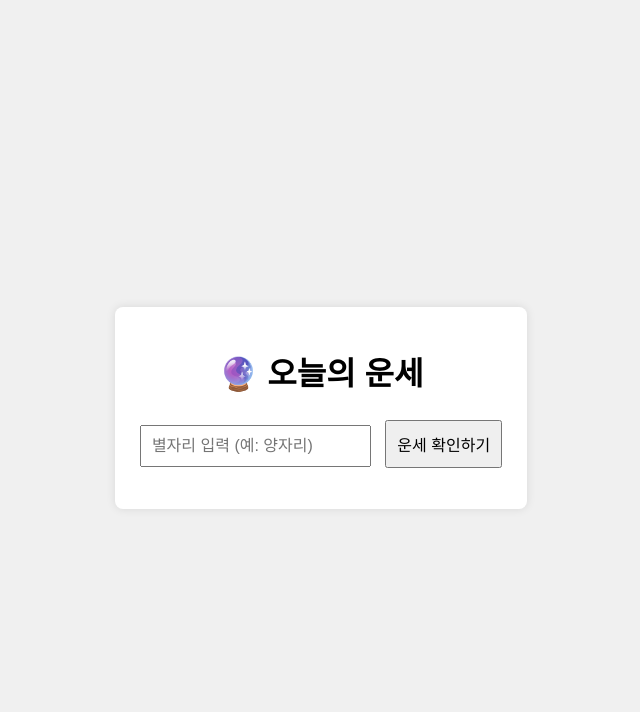
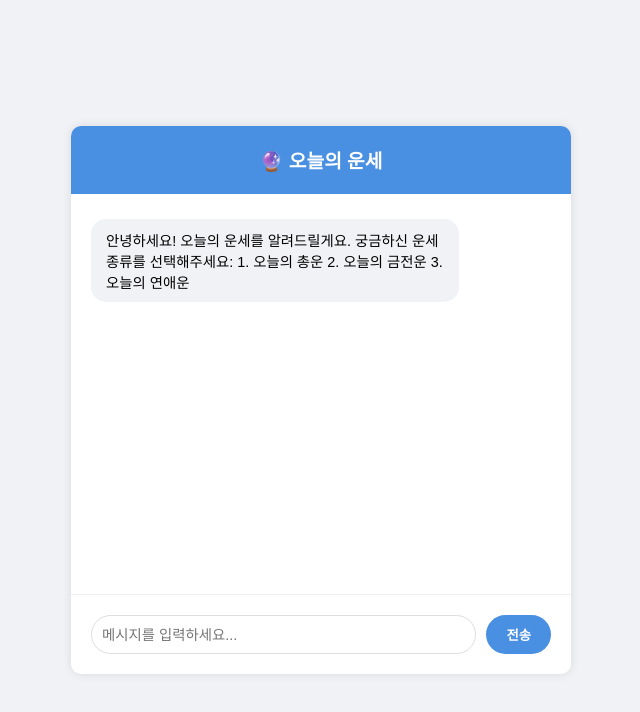
Before and after one commit to vlxjvkzdjxhe/vlxjvkzdjxhe.github.io, a plain HTML site: page docs/index.html in a window 1280 px wide. Shown: the whole page, without its empty margins (319-959 px from the left). Drawn offline with Linux system fonts and the light colour scheme.

Commit message:
Update index.html

```diff
--- a/docs/index.html
+++ b/docs/index.html
@@ -5,62 +5,219 @@
     <meta name="viewport" content="width=device-width, initial-scale=1.0">
     <title>오늘의 운세 챗봇</title>
     <style>
+        * {
+            margin: 0;
+            padding: 0;
+            box-sizing: border-box;
+        }
+
         body {
-            font-family: Arial, sans-serif;
+            font-family: 'Noto Sans KR', sans-serif;
+            background-color: #f0f2f5;
             display: flex;
             justify-content: center;
             align-items: center;
-            height: 100vh;
-            background-color: #f0f0f0;
+            min-height: 100vh;
+            padding: 20px;
         }
-        .container {
+
+        .chat-container {
+            width: 100%;
+            max-width: 500px;
+            background: white;
+            border-radius: 10px;
+            box-shadow: 0 0 10px rgba(0,0,0,0.1);
+            overflow: hidden;
+        }
+
+        .chat-header {
+            background: #4a90e2;
+            color: white;
+            padding: 20px;
             text-align: center;
-            background: #fff;
+            font-size: 1.2em;
+            font-weight: bold;
+        }
+
+        .chat-messages {
+            height: 400px;
+            overflow-y: auto;
             padding: 20px;
-            border-radius: 8px;
-            box-shadow: 0px 0px 10px rgba(0, 0, 0, 0.1);
         }
-        input, button {
+
+        .message {
+            margin-bottom: 15px;
+            display: flex;
+            flex-direction: column;
+        }
+
+        .message.bot {
+            align-items: flex-start;
+        }
+
+        .message.user {
+            align-items: flex-end;
+        }
+
+        .message-content {
+            max-width: 80%;
+            padding: 10px 15px;
+            border-radius: 15px;
+            font-size: 0.9em;
+            margin: 5px 0;
+        }
+
+        .bot .message-content {
+            background: #f0f2f5;
+        }
+
+        .user .message-content {
+            background: #4a90e2;
+            color: white;
+        }
+
+        .chat-input {
+            display: flex;
+            padding: 20px;
+            border-top: 1px solid #eee;
+        }
+
+        input[type="text"] {
+            flex: 1;
             padding: 10px;
-            margin: 5px;
-            font-size: 16px;
+            border: 1px solid #ddd;
+            border-radius: 20px;
+            margin-right: 10px;
+            font-size: 0.9em;
+        }
+
+        button {
+            padding: 10px 20px;
+            background: #4a90e2;
+            color: white;
+            border: none;
+            border-radius: 20px;
+            cursor: pointer;
+            font-weight: bold;
+        }
+
+        button:hover {
+            background: #357abd;
+        }
+
+        .loading {
+            display: none;
+            text-align: center;
+            padding: 10px;
+            font-style: italic;
+            color: #666;
         }
     </style>
 </head>
 <body>
-    <div class="container">
-        <h1>🔮 오늘의 운세</h1>
-        <input type="text" id="sign" placeholder="별자리 입력 (예: 양자리)">
-        <button onclick="getHoroscope()">운세 확인하기</button>
-        <p id="result"></p>
+    <div class="chat-container">
+        <div class="chat-header">
+            🔮 오늘의 운세
+        </div>
+        <div class="chat-messages" id="chatMessages">
+            <div class="message bot">
+                <div class="message-content">
+                    안녕하세요! 오늘의 운세를 알려드릴게요. 궁금하신 운세 종류를 선택해주세요:
+                    1. 오늘의 총운
+                    2. 오늘의 금전운
+                    3. 오늘의 연애운
+                </div>
+            </div>
+        </div>
+        <div class="loading" id="loading">
+            답변을 생성중입니다...
+        </div>
+        <div class="chat-input">
+            <input type="text" id="userInput" placeholder="메시지를 입력하세요...">
+            <button onclick="sendMessage()">전송</button>
+        </div>
     </div>
 
     <script>
-        async function getHoroscope() {
-            const sign = document.getElementById("sign").value;
-            const resultElement = document.getElementById("result");
+        const API_URL = 'http://localhost:3000/api/fortune';
 
-            if (!sign) {
-                resultElement.textContent = "별자리를 입력해 주세요!";
-                return;
+        async function getFortune(type) {
+            try {
+                const response = await fetch(API_URL, {
+                    method: 'POST',
+                    headers: {
+                        'Content-Type': 'application/json',
+                    },
+                    body: JSON.stringify({ type })
+                });
+
+                if (!response.ok) {
+                    throw new Error('API 요청 실패');
+                }
+
+                const data = await response.json();
+                return data.fortune;
+            } catch (error) {
+                console.error('API 요청 오류:', error);
+                return '죄송합니다. 일시적인 오류가 발생했습니다.';
+            }
+        }
+
+        async function processUserInput(input) {
+            const cleanInput = input.trim();
+            let fortuneType;
+
+            if (cleanInput === "1" || cleanInput.includes("총운")) {
+                fortuneType = "총운";
+            } else if (cleanInput === "2" || cleanInput.includes("금전")) {
+                fortuneType = "금전운";
+            } else if (cleanInput === "3" || cleanInput.includes("연애")) {
+                fortuneType = "연애운";
+            } else {
+                return "1, 2, 3 중에서 선택하시거나, '총운', '금전운', '연애운' 중 하나를 입력해주세요.";
             }
 
-            resultElement.textContent = "운세를 가져오는 중...";
+            return await getFortune(fortuneType);
+        }
 
-            try {
-                const response = await fetch("http://localhost:3000/api/horoscope", {
-                    method: "POST",
-                    headers: {
-                        "Content-Type": "application/json"
-                    },
-                    body: JSON.stringify({ sign })
-                });
-                const data = await response.json();
-                resultElement.textContent = data.horoscope || "운세를 가져올 수 없습니다.";
-            } catch (error) {
-                resultElement.textContent = "오류가 발생했습니다. 다시 시도해 주세요.";
+        function addMessage(message, isUser = false) {
+            const chatMessages = document.getElementById('chatMessages');
+            const messageDiv = document.createElement('div');
+            messageDiv.className = `message ${isUser ? 'user' : 'bot'}`;
+            messageDiv.innerHTML = `
+                <div class="message-content">
+                    ${message}
+                </div>
+            `;
+            chatMessages.appendChild(messageDiv);
+            chatMessages.scrollTop = chatMessages.scrollHeight;
+        }
+
+        function showLoading(show) {
+            const loading = document.getElementById('loading');
+            loading.style.display = show ? 'block' : 'none';
+        }
+
+        async function sendMessage() {
+            const input = document.getElementById('userInput');
+            const message = input.value.trim();
+
+            if (message) {
+                addMessage(message, true);
+                input.value = '';
+                showLoading(true);
+
+                const response = await processUserInput(message);
+                showLoading(false);
+                setTimeout(() => addMessage(response), 500);
             }
         }
+
+        document.getElementById('userInput').addEventListener('keypress', (e) => {
+            if (e.key === 'Enter') {
+                sendMessage();
+            }
+        });
     </script>
 </body>
 </html>
```
